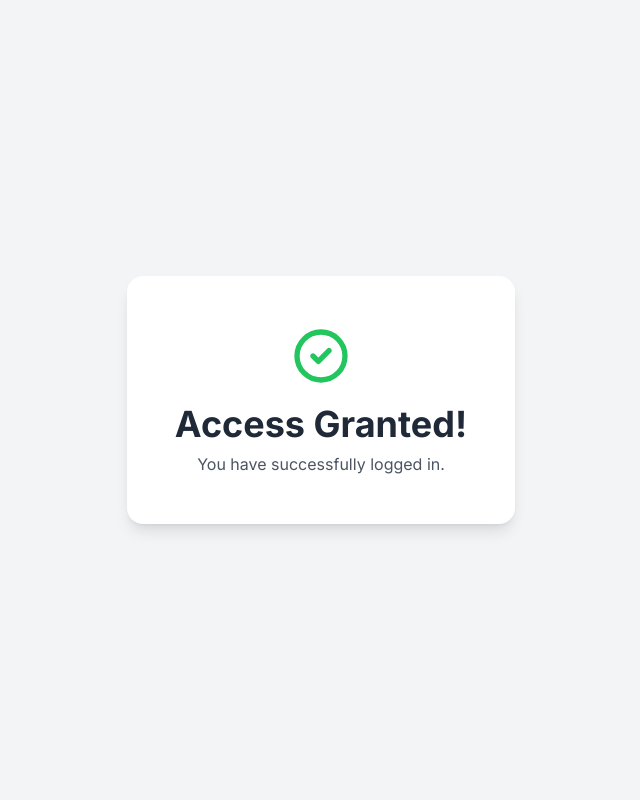
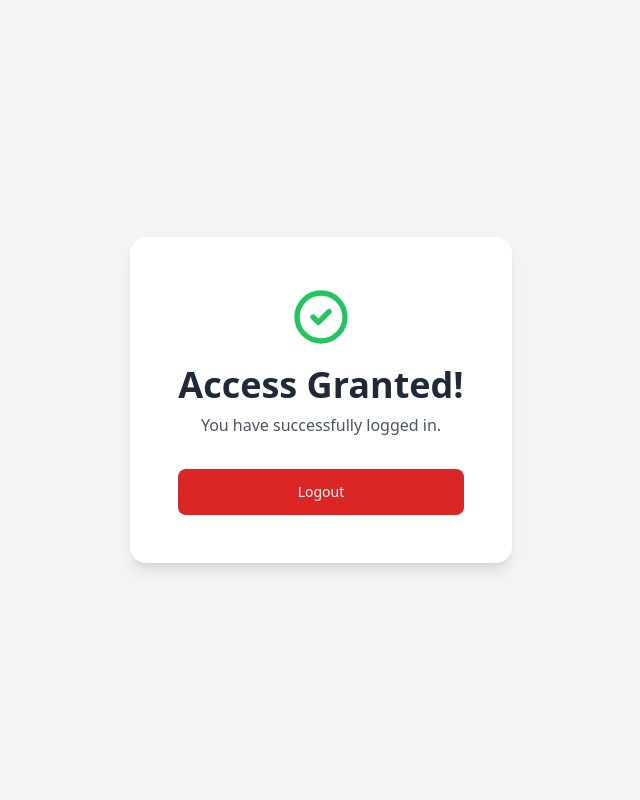
Before and after one commit to IMYashAgrawal/MFAS, a Flask app: page /welcome in a window 1280 px wide. Shown: the whole page, without its empty margins (319-959 px from the left). Run offline with Flask 3, Linux system fonts and the light colour scheme; some libraries are stand-ins or nearby versions.

Commit message:
Adding logout button

```diff
--- a/app.py
+++ b/app.py
@@ -167,6 +167,14 @@ def welcome():
     """The success page after passing both authentication factors."""
     return render_template('welcome.html')
 
+# --- THIS IS THE MISSING LOGOUT ROUTE ---
+@app.route('/logout', methods=['POST'])
+def logout():
+    """Clears the session and logs the user out."""
+    session.clear()
+    flash("You have been successfully logged out.", "success")
+    return redirect(url_for('login'))
+
 @app.route('/chain')
 def get_chain():
     """An endpoint for developers to view the entire blockchain."""
--- a/templates/welcome.html
+++ b/templates/welcome.html
@@ -5,18 +5,20 @@
     <meta name="viewport" content="width=device-width, initial-scale=1.0">
     <title>Welcome!</title>
     <script src="https://cdn.tailwindcss.com"></script>
-    <link href="https://fonts.googleapis.com/css2?family=Inter:wght@400;500;600;700&display=swap" rel="stylesheet">
-    <style>
-        body {
-            font-family: 'Inter', sans-serif;
-        }
-    </style>
 </head>
 <body class="bg-gray-100 flex items-center justify-center min-h-screen">
     <div class="text-center p-12 bg-white rounded-2xl shadow-lg">
         <svg class="w-16 h-16 mx-auto text-green-500" fill="none" stroke="currentColor" viewBox="0 0 24 24" xmlns="http://www.w3.org/2000/svg"><path stroke-linecap="round" stroke-linejoin="round" stroke-width="2" d="M9 12l2 2 4-4m6 2a9 9 0 11-18 0 9 9 0 0118 0z"></path></svg>
         <h1 class="text-4xl font-bold text-gray-800 mt-4">Access Granted!</h1>
         <p class="text-gray-600 mt-2">You have successfully logged in.</p>
+
+        <!-- Logout Button -->
+        <form action="{{ url_for('logout') }}" method="POST" class="mt-8">
+            <button type="submit"
+                    class="w-full flex justify-center py-3 px-4 border border-transparent rounded-lg shadow-sm text-sm font-medium text-white bg-red-600 hover:bg-red-700 focus:outline-none focus:ring-2 focus:ring-offset-2 focus:ring-red-500 transition-colors">
+                Logout
+            </button>
+        </form>
     </div>
 </body>
 </html>
```
